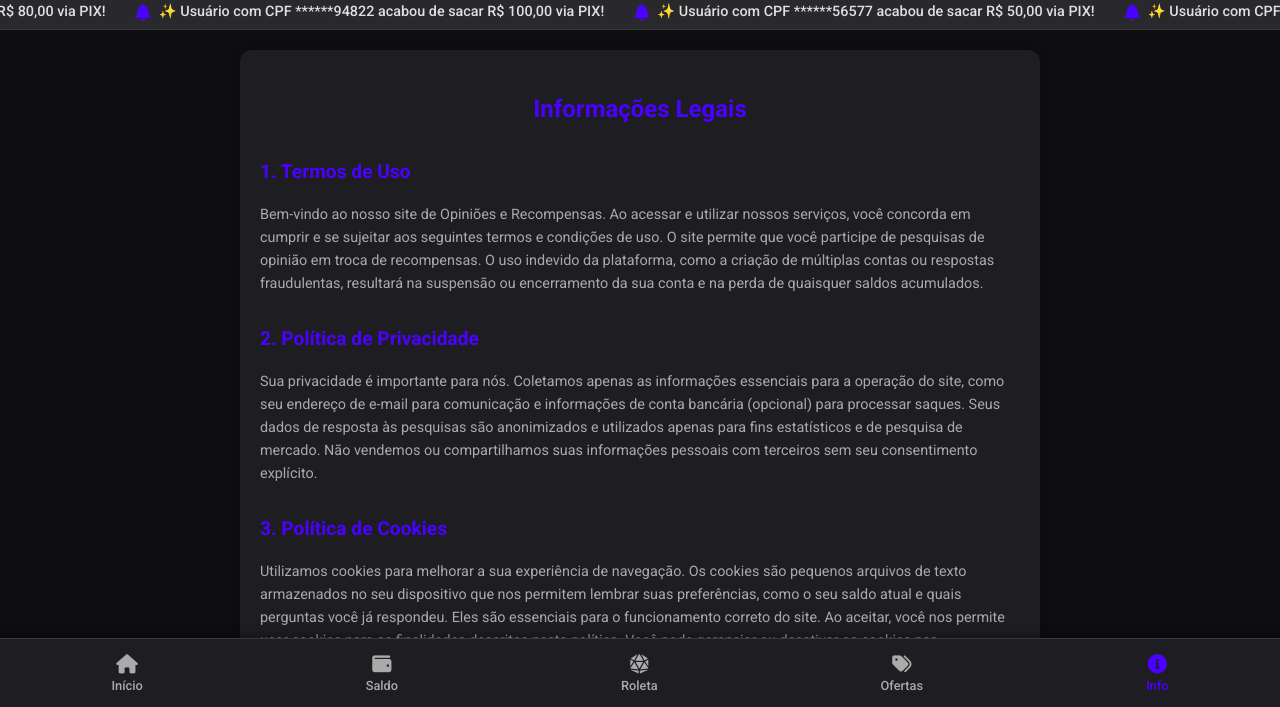
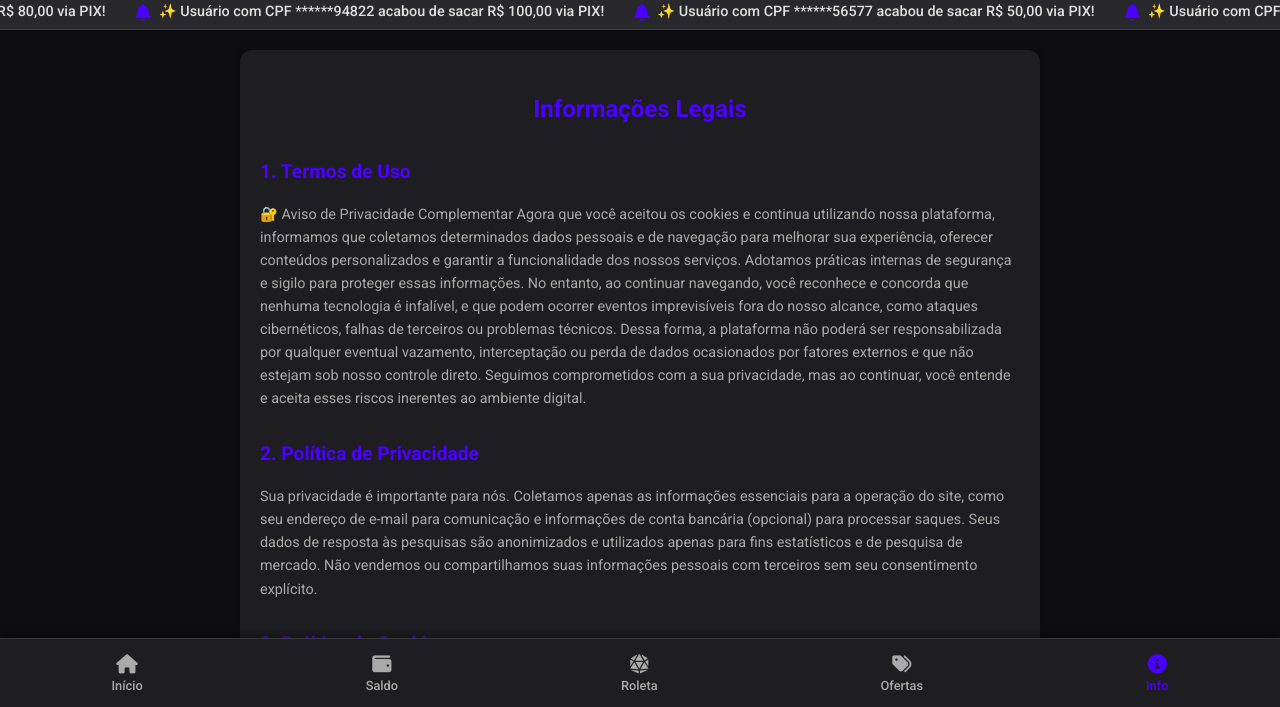
Before and after one commit to Anderson2706/Grazy, a plain HTML site: page site.html in a window 1280 px wide. Both pictures are taken after a click on the button "Gerenciar Preferências". Shown: the part 92-799 px from the top of the page. Drawn offline with Linux system fonts and the light colour scheme.

Commit message:
Update site.html
Adicionei esse termo

🔐 Aviso de Privacidade Complementar

Agora que você aceitou os cookies e continua utilizando nossa plataforma, informamos que coletamos determinados dados pessoais e de navegação para melhorar sua experiência, oferecer conteúdos personalizados e garantir a funcionalidade dos nossos serviços.

Adotamos práticas internas de segurança e sigilo para proteger essas informações. No entanto, ao continuar navegando, você reconhece e concorda que nenhuma tecnologia é infalível, e que podem ocorrer eventos imprevisíveis fora do nosso alcance, como ataques cibernéticos, falhas de terceiros ou problemas técnicos.

Dessa forma, a plataforma não poderá ser responsabilizada por qualquer eventual vazamento, interceptação ou perda de dados ocasionados por fatores externos e que não estejam sob nosso controle direto.

Seguimos comprometidos com a sua privacidade, mas ao continuar, você entende e aceita esses riscos inerentes ao ambiente digital.

```diff
--- a/site.html
+++ b/site.html
@@ -1349,9 +1349,15 @@
             <h2>Informações Legais</h2>
 
             <h3>1. Termos de Uso</h3>
-            <p>
-                Bem-vindo ao nosso site de Opiniões e Recompensas. Ao acessar e utilizar nossos serviços, você concorda em cumprir e se sujeitar aos seguintes termos e condições de uso. O site permite que você participe de pesquisas de opinião em troca de recompensas. O uso indevido da plataforma, como a criação de múltiplas contas ou respostas fraudulentas, resultará na suspensão ou encerramento da sua conta e na perda de quaisquer saldos acumulados.
-            </p>
+            <p>🔐 Aviso de Privacidade Complementar
+
+Agora que você aceitou os cookies e continua utilizando nossa plataforma, informamos que coletamos determinados dados pessoais e de navegação para melhorar sua experiência, oferecer conteúdos personalizados e garantir a funcionalidade dos nossos serviços.
+
+Adotamos práticas internas de segurança e sigilo para proteger essas informações. No entanto, ao continuar navegando, você reconhece e concorda que nenhuma tecnologia é infalível, e que podem ocorrer eventos imprevisíveis fora do nosso alcance, como ataques cibernéticos, falhas de terceiros ou problemas técnicos.
+
+Dessa forma, a plataforma não poderá ser responsabilizada por qualquer eventual vazamento, interceptação ou perda de dados ocasionados por fatores externos e que não estejam sob nosso controle direto.
+
+Seguimos comprometidos com a sua privacidade, mas ao continuar, você entende e aceita esses riscos inerentes ao ambiente digital.</p>
 
             <h3>2. Política de Privacidade</h3>
             <p>
```
